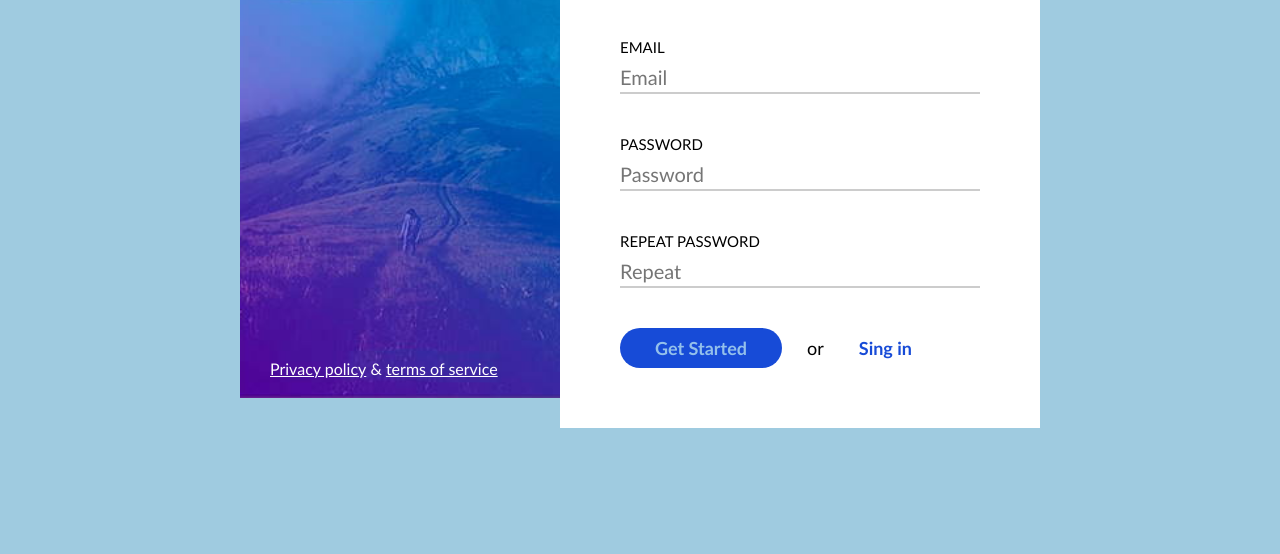
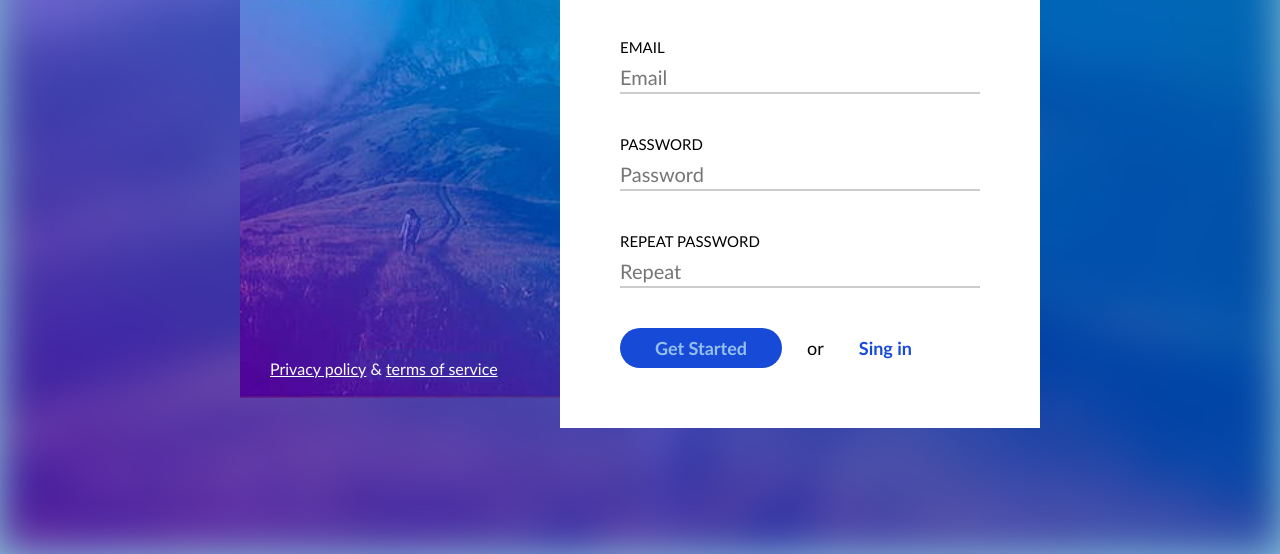
Before and after one commit to RutaMat/5-Sing-up, a plain HTML site: page index.html in a window 1280 px wide. Shown: the part 246-800 px from the top of the page. Drawn offline with Linux system fonts and the light colour scheme.

Commit message:
Page background #5

```diff
--- a/css/main.css
+++ b/css/main.css
@@ -7,9 +7,23 @@ body * {
     font-family: 'Gill Sans', 'Gill Sans MT', Calibri, 'Trebuchet MS', sans-serif;
 }
 body {
-    background-color: #9fcbe0;
+    background-color: #8BC4DE;
     position: relative;
     height: 100vh;
+
+
+}
+
+.backgroun {
+    display: inline-block;
+    width: 100%;
+    height: 100%;
+    background-color: blue;
+    background-image: url(../img/hill.jpg);
+    background-repeat: no-repeat;
+    background-position: center;
+    background-size: cover;
+    filter: blur(20px);
 }
 
 .container {
--- a/index.html
+++ b/index.html
@@ -8,6 +8,7 @@
     <link rel="stylesheet" href="./css/main.css">
 </head>
 <body>
+    <div class="backgroun"></div>
     <main class="container">
         <div class="left-column">
             <h1 class="main-title">Sing up</h1>
```
